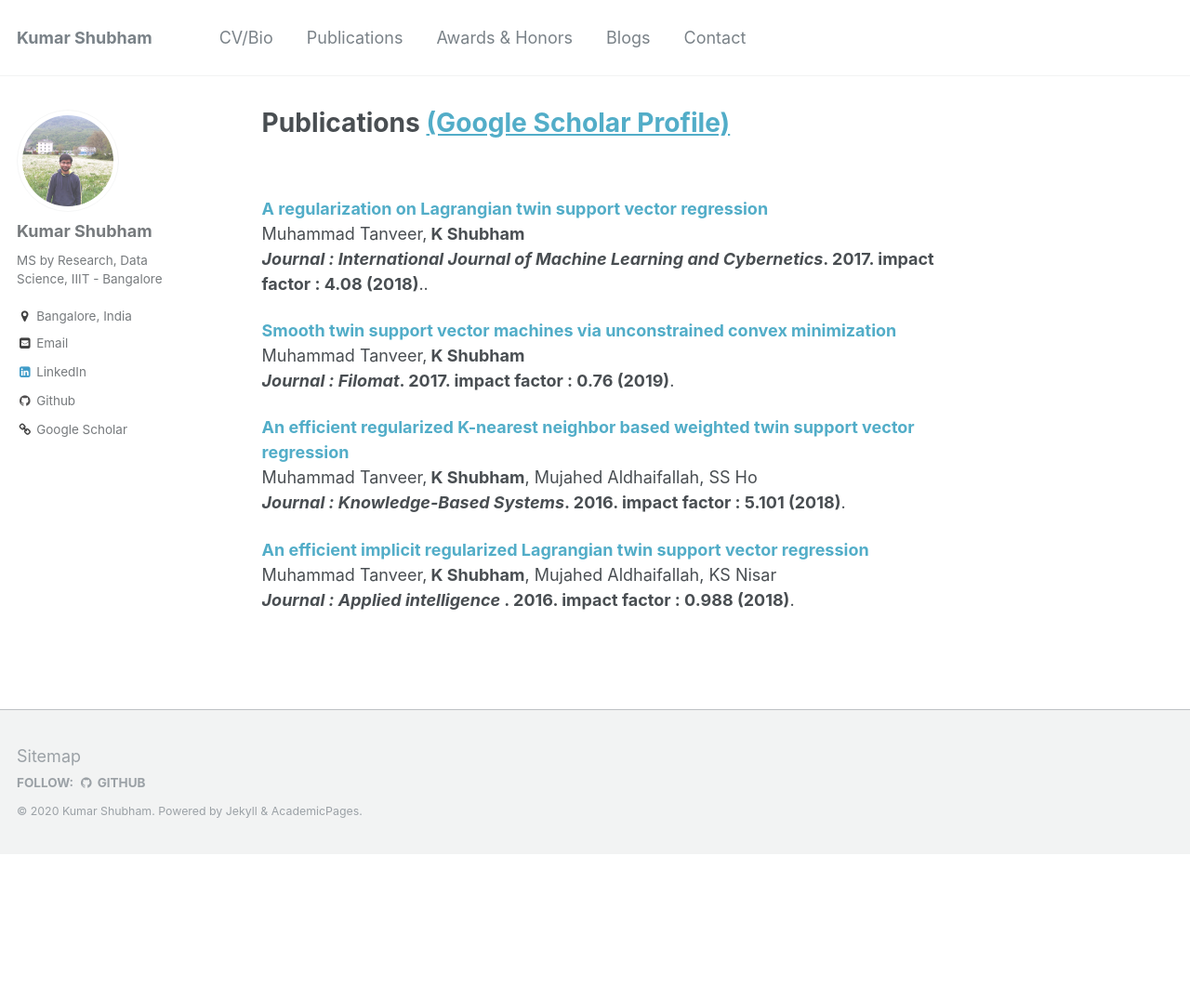
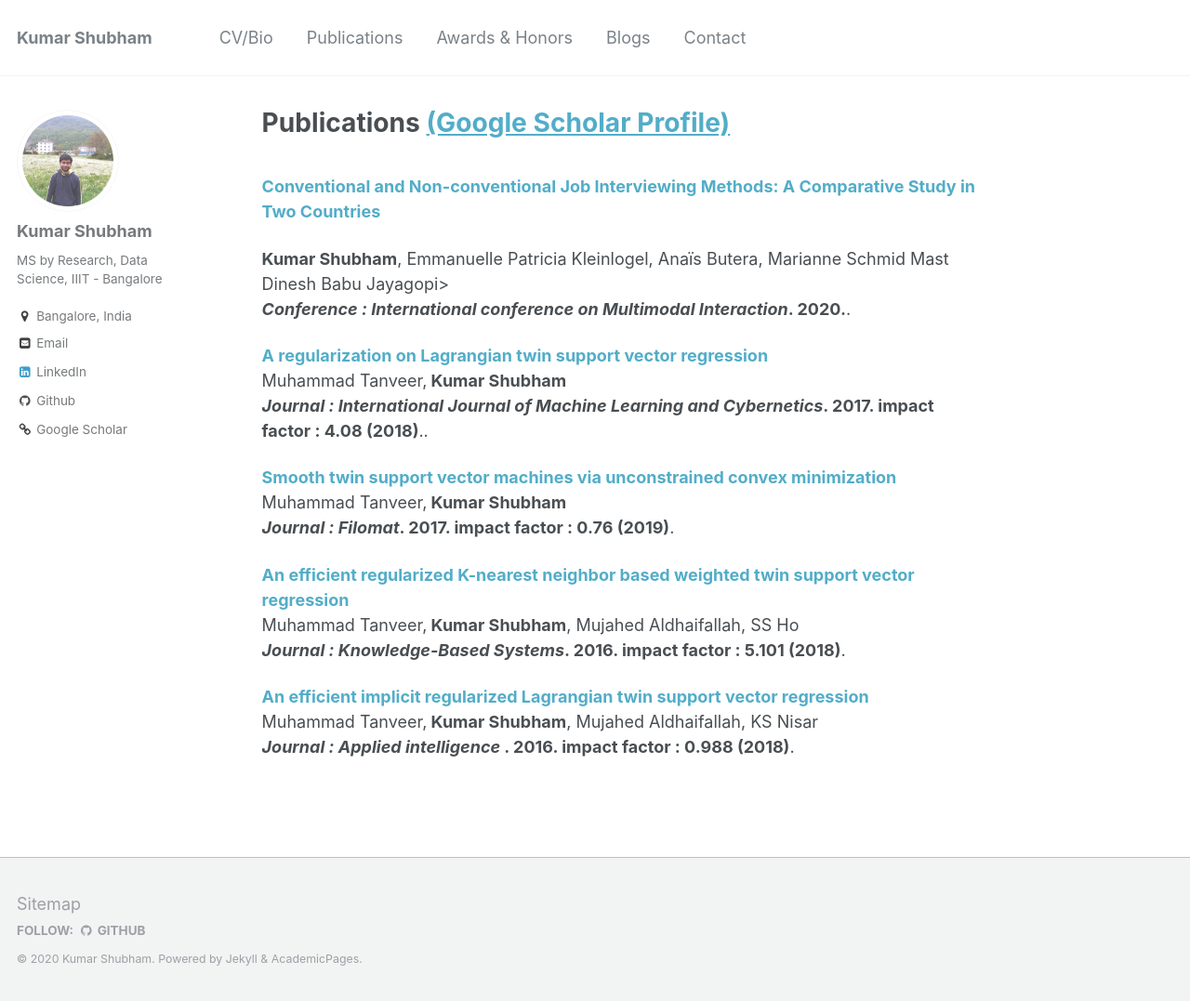
Before and after one commit to kyrs/kyrs.github.io, a Jekyll site: the page built from _pages/publications.md, in a window 1280 px wide and 1077 px high. Shown: the whole window at 93% size. Built offline with Jekyll 4.4.1, drawn with Linux system fonts in a browser that asks for light colours.

Commit message:
adding ICMI details

```diff
--- a/_pages/publications.md
+++ b/_pages/publications.md
@@ -4,19 +4,25 @@ permalink: /publications/
 author_profile: true
 ---
 <br>
+<b>[Conventional and Non-conventional Job Interviewing Methods: A Comparative Study in Two Countries](https://dl.acm.org/doi/abs/10.1145/3382507.3418824)</b> <br>
+
+<b>Kumar Shubham</b>, Emmanuelle Patricia Kleinlogel, Anaïs Butera, Marianne Schmid Mast
+Dinesh Babu Jayagopi><br>
+<b><i>Conference : International conference on Multimodal Interaction</i>. 2020.</b>.
+
 
 <b>[A regularization on Lagrangian twin support vector regression](https://link.springer.com/article/10.1007/s13042-015-0361-6)</b> <br>
-Muhammad Tanveer,<b> K Shubham</b><br>
+Muhammad Tanveer,<b> Kumar Shubham</b><br>
 <b><i>Journal : International Journal of Machine Learning and Cybernetics</i>. 2017. impact factor : 4.08 (2018)</b>..
 
 <b>[Smooth twin support vector machines via unconstrained convex minimization](https://www.jstor.org/preview-page/10.2307/26194958)</b> <br>
-Muhammad Tanveer,<b> K Shubham</b><br>
+Muhammad Tanveer,<b> Kumar Shubham</b><br>
 <b><i>Journal : Filomat</i>. 2017. impact factor : 0.76 (2019)</b>.
 
 <b>[An efficient regularized K-nearest neighbor based weighted twin support vector regression](https://www.sciencedirect.com/science/article/abs/pii/S0950705115004384)</b> <br>
-Muhammad Tanveer,<b> K Shubham</b>, Mujahed Aldhaifallah, SS Ho<br>
+Muhammad Tanveer,<b> Kumar Shubham</b>, Mujahed Aldhaifallah, SS Ho<br>
 <b> <i>Journal : Knowledge-Based Systems</i>. 2016. impact factor : 5.101 (2018)</b>.
 
 <b>[An efficient implicit regularized Lagrangian twin support vector regression](https://link.springer.com/article/10.1007/s10489-015-0728-0)</b> <br>
-Muhammad Tanveer,<b> K Shubham</b>, Mujahed Aldhaifallah, KS Nisar<br>
+Muhammad Tanveer,<b> Kumar Shubham</b>, Mujahed Aldhaifallah, KS Nisar<br>
 <b><i>Journal : Applied intelligence</i> . 2016. impact factor : 0.988 (2018)</b>.
```
